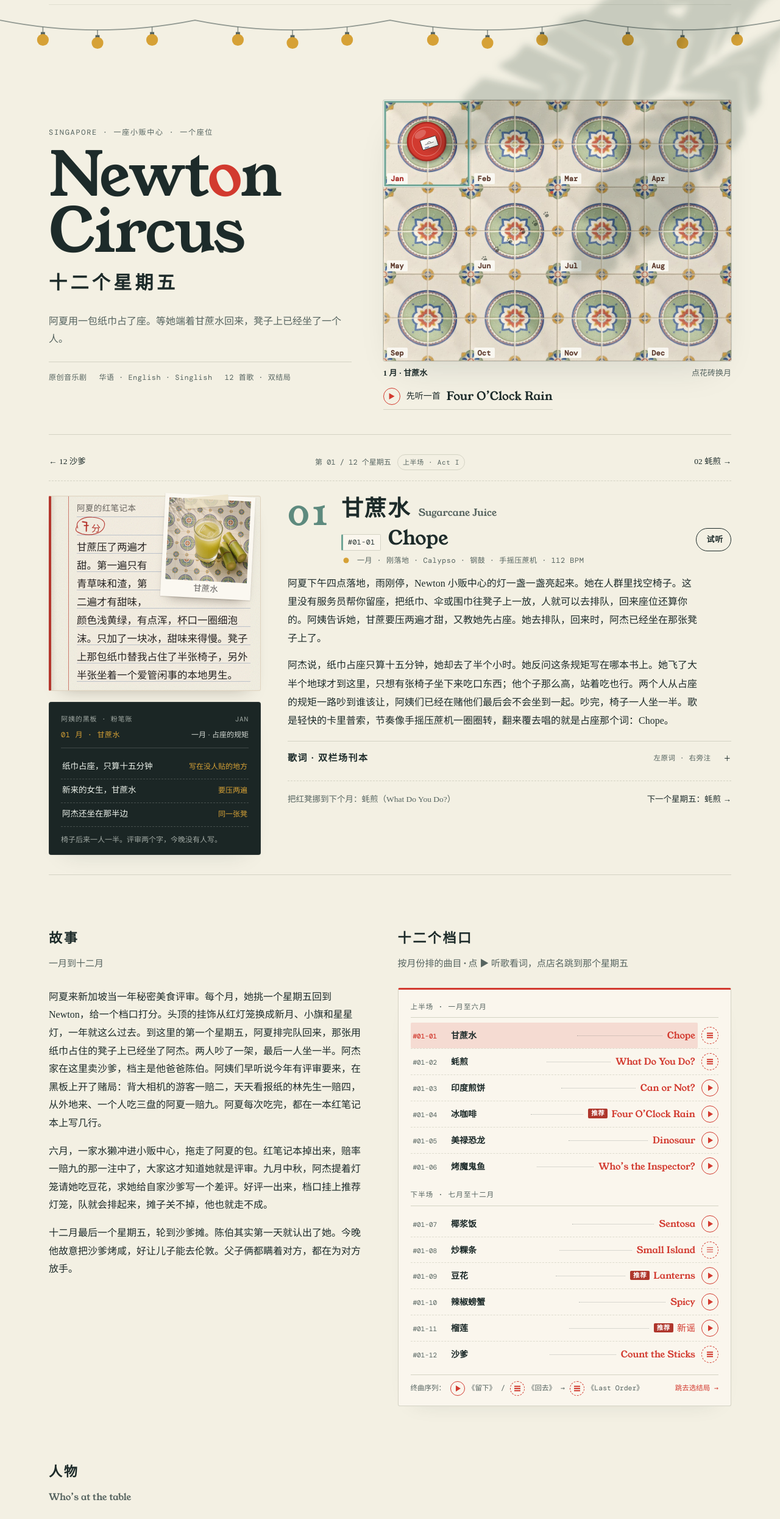
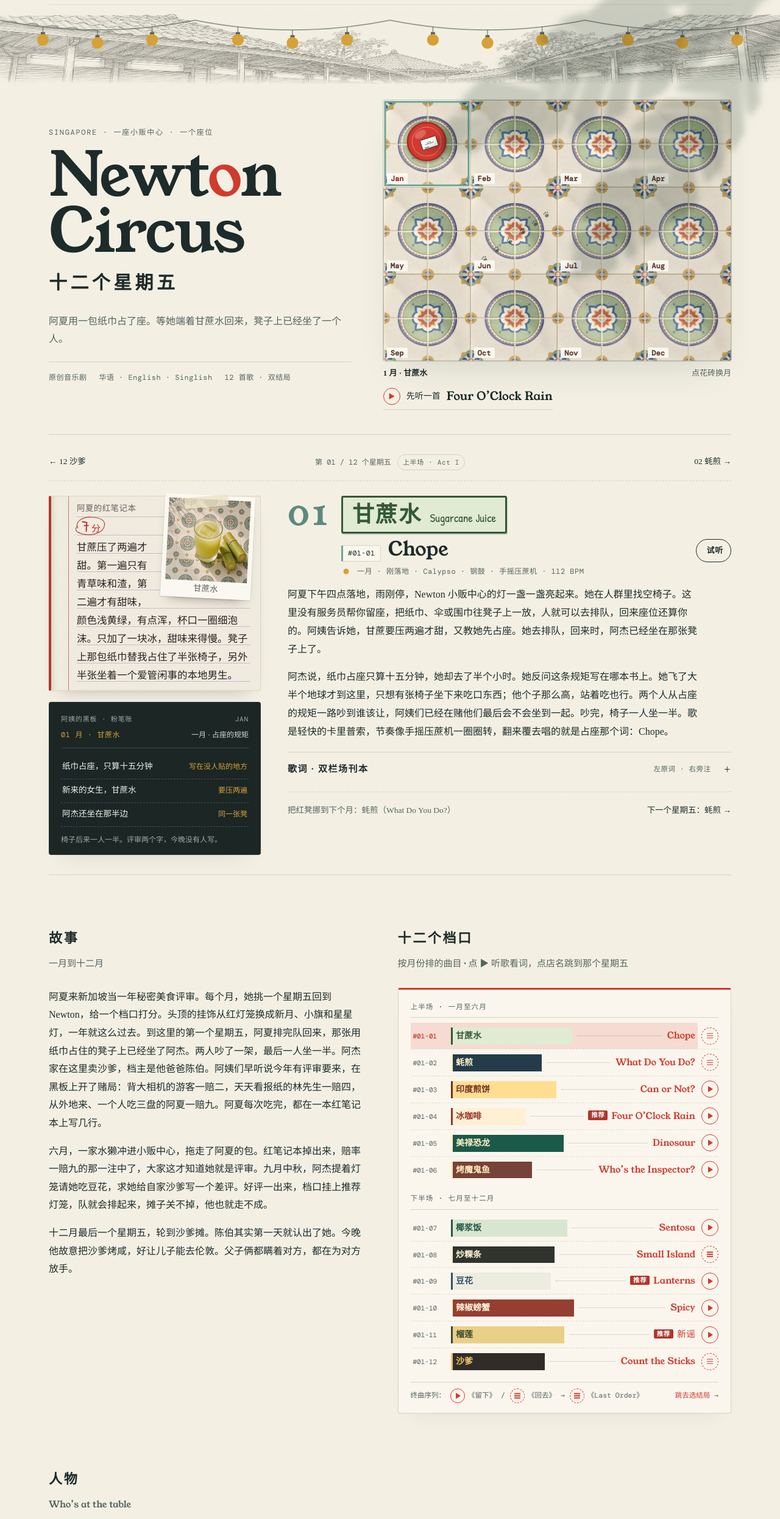
Before and after one commit to jinjinzhang2000/twelve-fridays, a plain HTML site: page index.html in a window 1280 px wide. Shown: the part 59-2550 px from the top of the page at 61% size. Drawn offline with nearby package versions, Linux system fonts and the light colour scheme; a web font is replaced by a local one.

Commit message:
给 Newton 加上屋檐素描、十二档招牌和雨后夜灯

```diff
--- a/index.html
+++ b/index.html
@@ -51,6 +51,9 @@ try{
   --board-fg:#edf2eb;
   --board-dim:rgba(237,242,235,.64);
   --glow:transparent;
+  --eaves-filter:none;--eaves-blend:multiply;--eaves-opacity:.65;--lamp-opacity:0;
+  --wet-floor:linear-gradient(90deg,transparent 12%,#ffffffb3 25%,transparent 43%) 0 33.33% / 100% 2px,
+    linear-gradient(0deg,transparent 40%,#ffffffbd 67%,transparent 88%) 75% 0 / 2px 100%;
   --shadow:rgba(29,43,42,.18);
   --en:"Young Serif","Iowan Old Style",Georgia,serif;
   --zh:"Noto Serif SC","Songti SC","STSong",serif;
@@ -76,6 +79,8 @@ try{
   --tile:#322b24;--celadon:#8fbfb0;--cobalt:#a9b7d4;--coral:#e08a78;--mustard:#e8b85a;--rose:#d7a3a8;
   --stool:#e25a48;--stool-2:#b83a2e;--tissue:#f7f3ea;
   --board-bg:#14110e;--board-fg:#f3eee4;--board-dim:rgba(243,238,228,.64);
+  --eaves-filter:invert(1);--eaves-blend:screen;--eaves-opacity:.55;--lamp-opacity:1;
+  --wet-floor:var(--night-reflection);
   --glow:rgba(232,184,90,.75);--shadow:rgba(0,0,0,.5);color-scheme:dark;
 }
 :root:not([data-theme="light"])[data-m="1"],:root:not([data-theme="light"])[data-m="9"]{--plaster:#221c16;--plaster-2:#2c241c}
@@ -88,6 +93,8 @@ try{
   --tile:#322b24;--celadon:#8fbfb0;--cobalt:#a9b7d4;--coral:#e08a78;--mustard:#e8b85a;--rose:#d7a3a8;
   --stool:#e25a48;--stool-2:#b83a2e;--tissue:#f7f3ea;
   --board-bg:#14110e;--board-fg:#f3eee4;--board-dim:rgba(243,238,228,.64);
+  --eaves-filter:invert(1);--eaves-blend:screen;--eaves-opacity:.55;--lamp-opacity:1;
+  --wet-floor:var(--night-reflection);
   --glow:rgba(232,184,90,.75);--shadow:rgba(0,0,0,.5);color-scheme:dark;
 }
 :root[data-theme="dark"][data-m="1"],:root[data-theme="dark"][data-m="9"]{--plaster:#221c16;--plaster-2:#2c241c}
@@ -183,7 +190,17 @@ html[data-lang="en"] .chalk{font-family:var(--mono)}
 
 /* garland */
 .garland-wrap{position:relative;margin-top:8px;min-height:112px;width:100vw;margin-left:calc(50% - 50vw);overflow:hidden}
-.garland{display:block;width:100%;height:auto;max-height:none;overflow:visible}
+.eaves{position:absolute;inset:0;pointer-events:none;
+  mask-image:linear-gradient(to bottom,#000 84%,transparent)}
+.eaves::before,.eaves::after{content:"";position:absolute;inset:0}
+.eaves::before{background:url("art/newton-eaves.jpg") center/100% 100% no-repeat;
+  filter:var(--eaves-filter);opacity:var(--eaves-opacity);mix-blend-mode:var(--eaves-blend)}
+.eaves::after{opacity:var(--lamp-opacity);
+  background:radial-gradient(ellipse 4% 5% at 20% 73%,#e4f8ffb0,transparent),
+    radial-gradient(ellipse 5% 5% at 91% 67%,#e4f8ffad,transparent),
+    radial-gradient(ellipse 4% 12% at 80% 87%,#fc983874,transparent)}
+.eaves{background:var(--plaster)}
+.garland{position:relative;display:block;width:100%;height:auto;max-height:none;overflow:visible}
 .garland .wire{fill:none;stroke:var(--ink-2);stroke-width:1.6;opacity:.62}
 .garland .lit{filter:drop-shadow(0 0 6px var(--glow))}
 @media (prefers-reduced-motion:no-preference){
@@ -209,10 +226,15 @@ h1 .o{color:var(--stool)}
   box-shadow:0 0 0 1px rgba(29,43,42,.16),0 30px 60px -30px var(--shadow);
   transition:filter .45s ease;
 }
-:root[data-theme="dark"] .floor{filter:brightness(.94) contrast(1.04) saturate(1.08) sepia(.16)}
-@media (prefers-color-scheme:dark){:root:not([data-theme="light"]) .floor{filter:brightness(.94) contrast(1.04) saturate(1.08) sepia(.16)}}
-:root[data-theme="dark"] .floor::after{content:"";position:absolute;inset:0;pointer-events:none;z-index:6;background:linear-gradient(180deg,rgba(255,186,92,.18),transparent 58%)}
-@media (prefers-color-scheme:dark){:root:not([data-theme="light"]) .floor::after{content:"";position:absolute;inset:0;pointer-events:none;z-index:6;background:linear-gradient(180deg,rgba(255,186,92,.18),transparent 58%)}}
+.floor::after{
+  content:"";position:absolute;inset:0;pointer-events:none;z-index:1;background:var(--wet-floor);background-repeat:no-repeat
+}
+:root{
+  --night-reflection:radial-gradient(ellipse 42% 14% at 26% 12%,#d4efff8a,transparent),
+    linear-gradient(166deg,transparent 43%,#b6e5ff48 46%,transparent 50%),
+    radial-gradient(ellipse 28% 20% at 92% 86%,#e787334f,transparent),
+    linear-gradient(#13283b26,#10182142);
+}
 
 .tile{
   all:unset;cursor:pointer;display:block;aspect-ratio:1;position:relative;overflow:hidden;
@@ -409,9 +431,26 @@ html[data-lang="en"] .nb-photo figcaption{font-family:"Patrick Hand",cursive;fon
 .month .head{display:flex;gap:16px;align-items:flex-start}
 .month .m{font-family:var(--en);font-size:58px;line-height:.92;color:color-mix(in srgb,var(--acc) 78%,var(--ink));transition:color .3s ease;font-variant-numeric:tabular-nums;padding-top:2px}
 .month .title-wrap{min-width:0;flex:1}
-.dish-row{display:flex;flex-wrap:wrap;align-items:baseline;gap:4px 12px}
-.month .t{font-family:var(--zh);font-weight:600;font-size:clamp(26px,3vw,36px);letter-spacing:.06em;line-height:1.2}
-.month .dish-sub{font-family:var(--en);font-size:16px;color:var(--ink-2)}
+/* Enamel, painted timber and dark griddle boards around the courtyard. */
+[data-stall="1"]{--board:#e1ead2;--letter:#33583a}
+[data-stall="2"]{--board:#243c4a;--letter:#fff2c9;--edge:double}
+[data-stall="3"]{--board:#ffde92;--letter:#742e21}
+[data-stall="4"]{--board:#fff0d4;--letter:#973528;--edge:double}
+[data-stall="5"]{--board:#1b5949;--letter:#fff0c8}
+[data-stall="6"]{--board:#774237;--letter:#ffebbd}
+[data-stall="7"]{--board:#d9e6cf;--letter:#245845;--edge:double}
+[data-stall="8"]{--board:#30332e;--letter:#fff0d4}
+[data-stall="9"]{--board:#ededdf;--letter:#364e72;--edge:double}
+[data-stall="10"]{--board:#963f31;--letter:#fff4d9}
+[data-stall="11"]{--board:#eacf86;--letter:#3a4931}
+[data-stall="12"]{--board:#302d29;--letter:#efc36c;--edge:double}
+.dish-row{display:flex;flex-wrap:wrap;align-items:baseline;gap:2px 13px;width:fit-content;max-width:100%;
+  padding:6px 15px 8px;background:var(--board);color:var(--letter);border:3px var(--edge,solid) currentColor;
+  border-radius:3px;box-shadow:1px 2px 0 var(--shadow)}
+.month .t{font-family:var(--hand);font-weight:600;font-size:clamp(26px,3vw,36px);letter-spacing:.06em;line-height:1.15}
+.month .dish-sub{font:19px/1.2 "Patrick Hand",var(--hand);color:inherit}
+[data-stall="4"] .t{font-family:var(--zh);letter-spacing:-.04em}
+[data-stall="12"] .t{transform:rotate(-2deg);text-shadow:1px 1px #9b723a}
 .songline{display:flex;flex-wrap:wrap;align-items:baseline;gap:10px 12px;margin-top:8px}
 .month .song{font-family:var(--en);font-size:clamp(26px,2.5vw,32px);line-height:1.15;color:var(--ink);flex:1;min-width:8em}
 .stall-sign{
@@ -648,7 +687,7 @@ h2{font-family:var(--zh);font-weight:600;font-size:22px;letter-spacing:.12em;mar
 .menu-btn.active{background:color-mix(in srgb,var(--stool) 14%,transparent)}
 .menu-btn .m-no{font-family:var(--mono);font-size:11px;color:var(--ink-2);font-variant-numeric:tabular-nums}
 .menu-btn.active .m-no{color:var(--stool);font-weight:500}
-.menu-btn .m-dish{font-size:14px;font-weight:600;color:var(--ink);white-space:nowrap;overflow:hidden;text-overflow:ellipsis}
+.menu-btn .m-dish{border-inline-start:3px solid var(--letter);background:var(--board);padding:1px 5px;font-size:14px;font-weight:600;color:var(--letter);white-space:nowrap;overflow:hidden;text-overflow:ellipsis}
 .menu-btn .m-song{font-family:var(--en);font-size:15px;color:var(--stool);text-align:right;white-space:nowrap}
 .m-pick,.pick-tag{
   display:inline-block;font-family:var(--zh);font-weight:600;letter-spacing:.06em;
@@ -916,7 +955,7 @@ footer{padding-block:28px 40px;font-size:13px;color:var(--ink-2);border-top:1px
   .hero .lede{max-width:32em}
 }
 @media(max-width:720px){
-  .garland-wrap{height:52px;min-height:0}
+  .garland-wrap{height:74px;min-height:0}
   .garland{height:52px;width:100%;margin:0;transform:none}
   .hero{gap:8px}
   .hero h1 br{display:none}
@@ -988,6 +1027,7 @@ footer{padding-block:28px 40px;font-size:13px;color:var(--ink-2);border-top:1px
   </header>
 
   <div class="garland-wrap">
+    <div class="eaves" aria-hidden="true"></div>
     <svg class="garland" id="garland" viewBox="0 0 1200 118" preserveAspectRatio="xMidYMid slice" aria-hidden="true"></svg>
   </div>
 
@@ -2900,7 +2940,7 @@ function renderMenuBoard(reveal){
       const d=tx(m.dish,m.dishEn);
       const open=menuOpen===String(k);
       const pick=PICKS.includes(k)?`<span class="m-pick">${tx("推荐","Pick")}</span>`:"";
-      return `<li class="menu-item${open?" open":""}"><button type="button" class="menu-btn${k===current?" active":""}" data-jump="${k}"><span class="m-no">${m.no}</span><span class="m-dish">${d}</span><span class="m-dots" aria-hidden="true"></span><span class="m-song">${pick}${m.song}</span></button>${menuBtn(k)}${open?menuPanel(k):""}</li>`;
+      return `<li class="menu-item${open?" open":""}"><button type="button" class="menu-btn${k===current?" active":""}" data-jump="${k}"><span class="m-no">${m.no}</span><span class="m-dish" data-stall="${k+1}">${d}</span><span class="m-dots" aria-hidden="true"></span><span class="m-song">${pick}${m.song}</span></button>${menuBtn(k)}${open?menuPanel(k):""}</li>`;
     }).join("");
     return `<div class="menu-act"><h3>${title}</h3><ul class="menu-list">${items}</ul></div>`;
   };
@@ -3043,7 +3083,7 @@ function pick(i,scrollPanel){
         <div class="head">
           <div class="m">${String(current+1).padStart(2,"0")}</div>
           <div class="title-wrap">
-            <div class="dish-row">
+            <div class="dish-row" data-stall="${current+1}">
               <div class="t">${dish}</div>
               <span class="dish-sub">${dishSub}</span>
             </div>
```
Also changed, not shown: art/newton-eaves.jpg (added), 1 other file.
